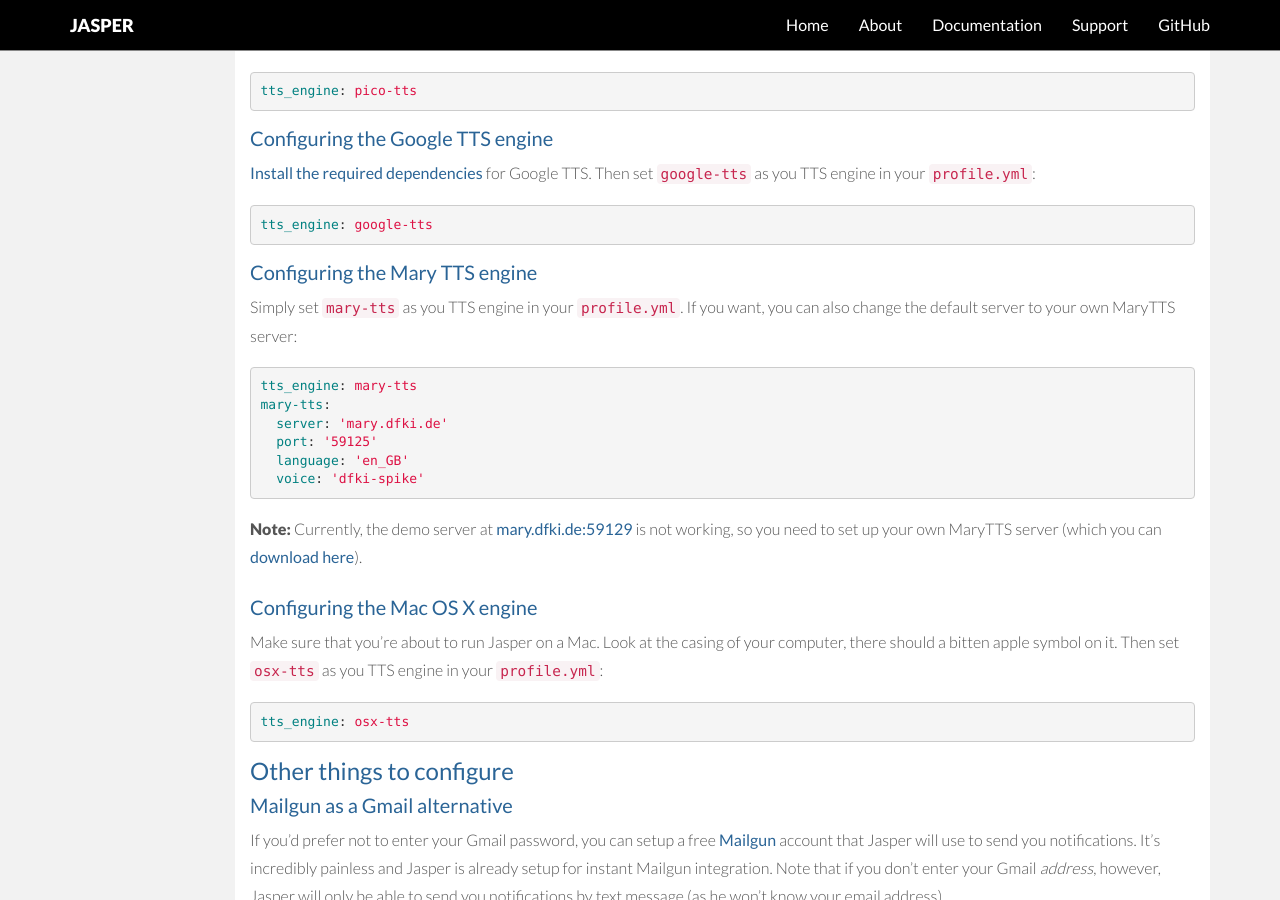
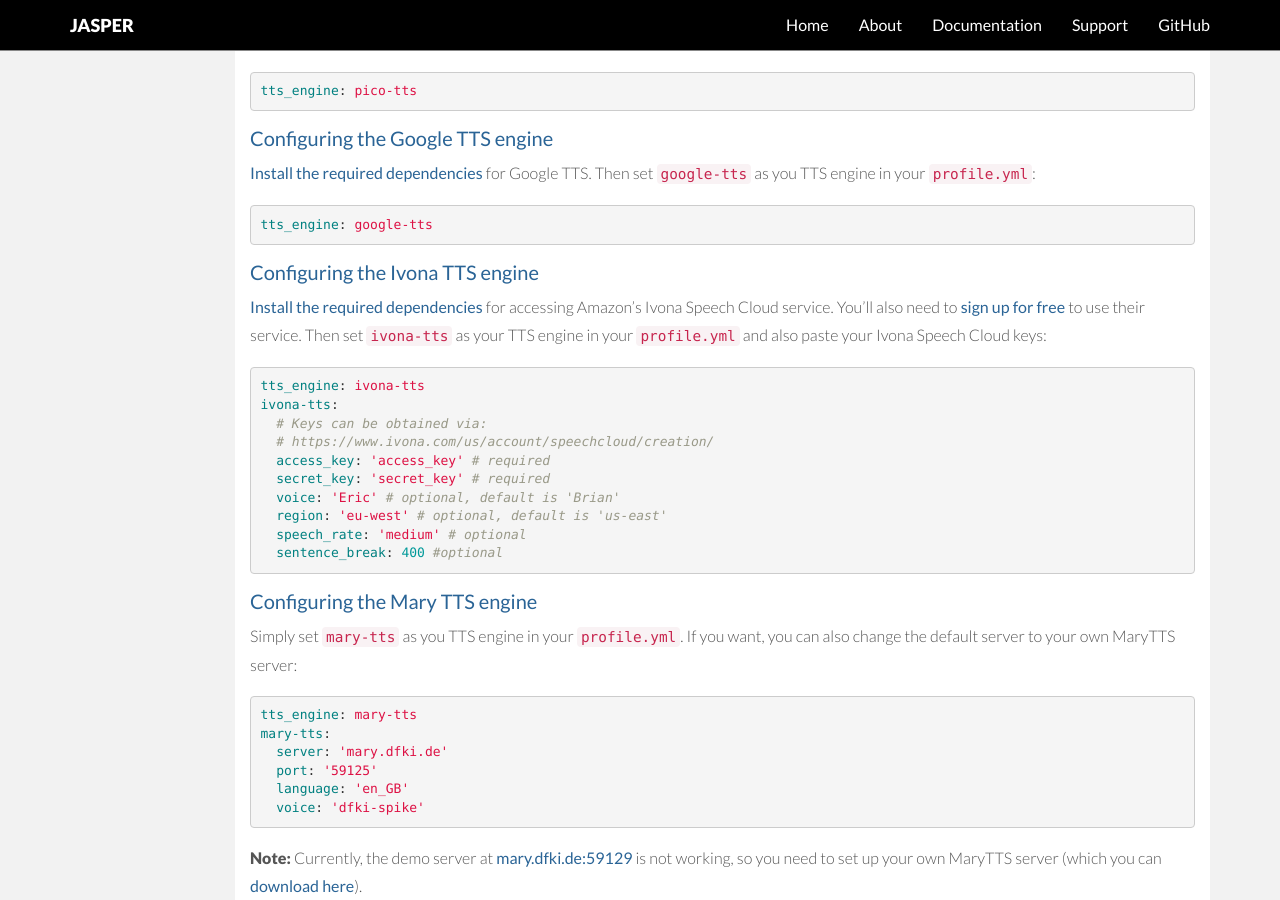
Before and after one commit to jasperproject/jasperproject.github.io, a Jekyll site: the page built from documentation/configuration/index.md, in a window 1280 px wide and 900 px high, scrolled down 4103 px. Built offline with Jekyll 4.4.1, drawn with Linux system fonts in a browser that asks for light colours; nearby versions of some CDN libraries.

Commit message:
Add instruction for Ivona TTS

```diff
--- a/documentation/configuration/index.md
+++ b/documentation/configuration/index.md
@@ -187,6 +187,23 @@ tts_engine: pico-tts
 tts_engine: google-tts
 {% endhighlight %}
 
+<h4 class="linked" id='ivona-tts'><a href="#ivona-tts" title="Permalink to this headline">Configuring the Ivona TTS engine</a></h4>
+
+[Install the required dependencies](/documentation/installation/#installing-ivonatts) for accessing Amazon's Ivona Speech Cloud service. You'll also need to [sign up for free](https://www.ivona.com/us/account/speechcloud/creation/) to use their service. Then set `ivona-tts` as your TTS engine in your `profile.yml` and also paste your Ivona Speech Cloud keys:
+
+{% highlight yaml %}
+tts_engine: ivona-tts
+ivona-tts:
+  # Keys can be obtained via:
+  # https://www.ivona.com/us/account/speechcloud/creation/
+  access_key: 'access_key' # required
+  secret_key: 'secret_key' # required
+  voice: 'Eric' # optional, default is 'Brian'
+  region: 'eu-west' # optional, default is 'us-east'
+  speech_rate: 'medium' # optional
+  sentence_break: 400 #optional
+{% endhighlight %}
+
 <h4 class="linked" id='mary-tts'><a href="#mary-tts" title="Permalink to this headline">Configuring the Mary TTS engine</a></h4>
 
 Simply set `mary-tts` as you TTS engine in your `profile.yml`. If you want, you can also change the default server to your own MaryTTS server:
```
Also changed, not shown: documentation/installation/index.md (+14 -0 lines).
